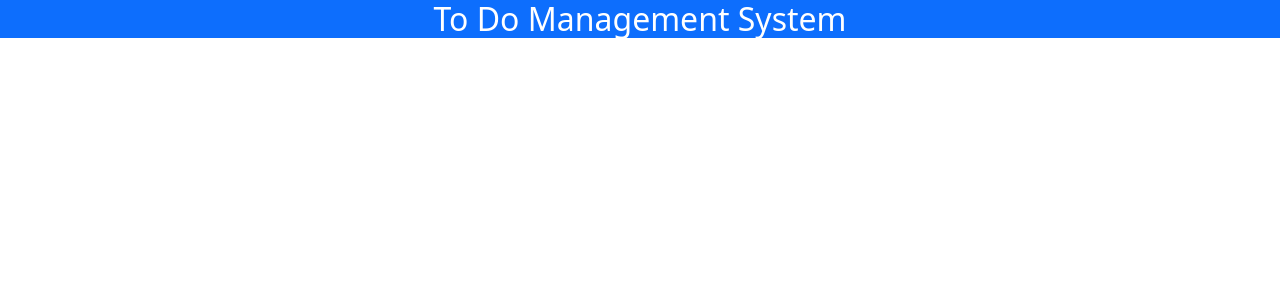
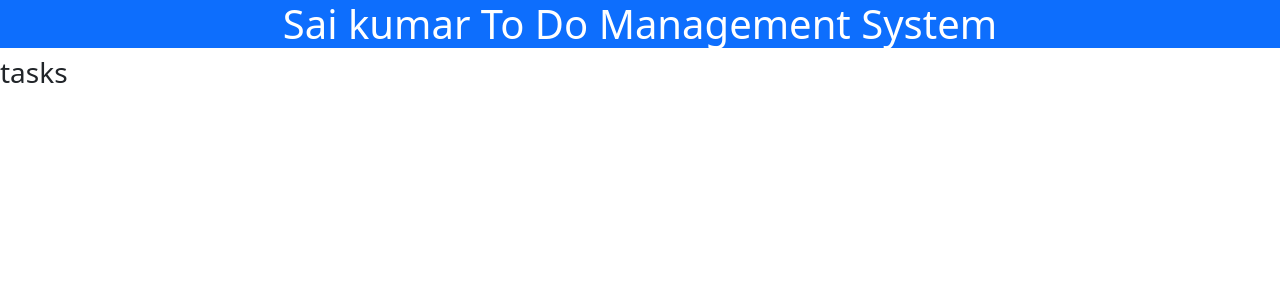
Before and after one commit to underlineit-dev-9/newtodo, a React (Create React App) app: page / in a window 1280 px wide. Shown: the top 300 px of the page. Built offline with nearby package versions, Linux system fonts and the light colour scheme.

Commit message:
testing change butuun nd test cases

```diff
--- a/src/App.js
+++ b/src/App.js
@@ -1,15 +1,37 @@
 import React, { Component } from "react";
 
 export default class App extends Component {
+  constructor(props) {
+    super(props);
+    this.state = {
+      userName: "Sai kumar",
+      todoItems: ['task 1','task 2','task 3','task 4']
+    };
+  }
+  // changeStateData =()=>{
+  //   this.setState({
+  //     userName:this.state.userName === 'Sai kumar' ? 'sidhu' :'Sai kumar',
+  //   })
+  // }
+  renderTodos = () =>{
+    for (let x of this.state.todoItems){
+      <h5>{x}</h5>
+    }
+
+  }
   render = () => (
-    <div className='continer' >
+    <div className="continer">
       <div className="row">
         <div className="col-12">
-          <h2 className="bg-primary text-white text-center p2">
-          To Do Management System
-          </h2>
+          <h1 className="bg-primary text-white text-center p2">
+            {this.state.userName} To Do Management System
+
+          </h1>
+
         </div>
-      </div>
+        <h3>tasks</h3>
+        {this.renderTodos}
+        </div>
     </div>
-  )
+  );
 }
```
Also changed, not shown: 1 other file (tests, documents, lock files or other folders).
